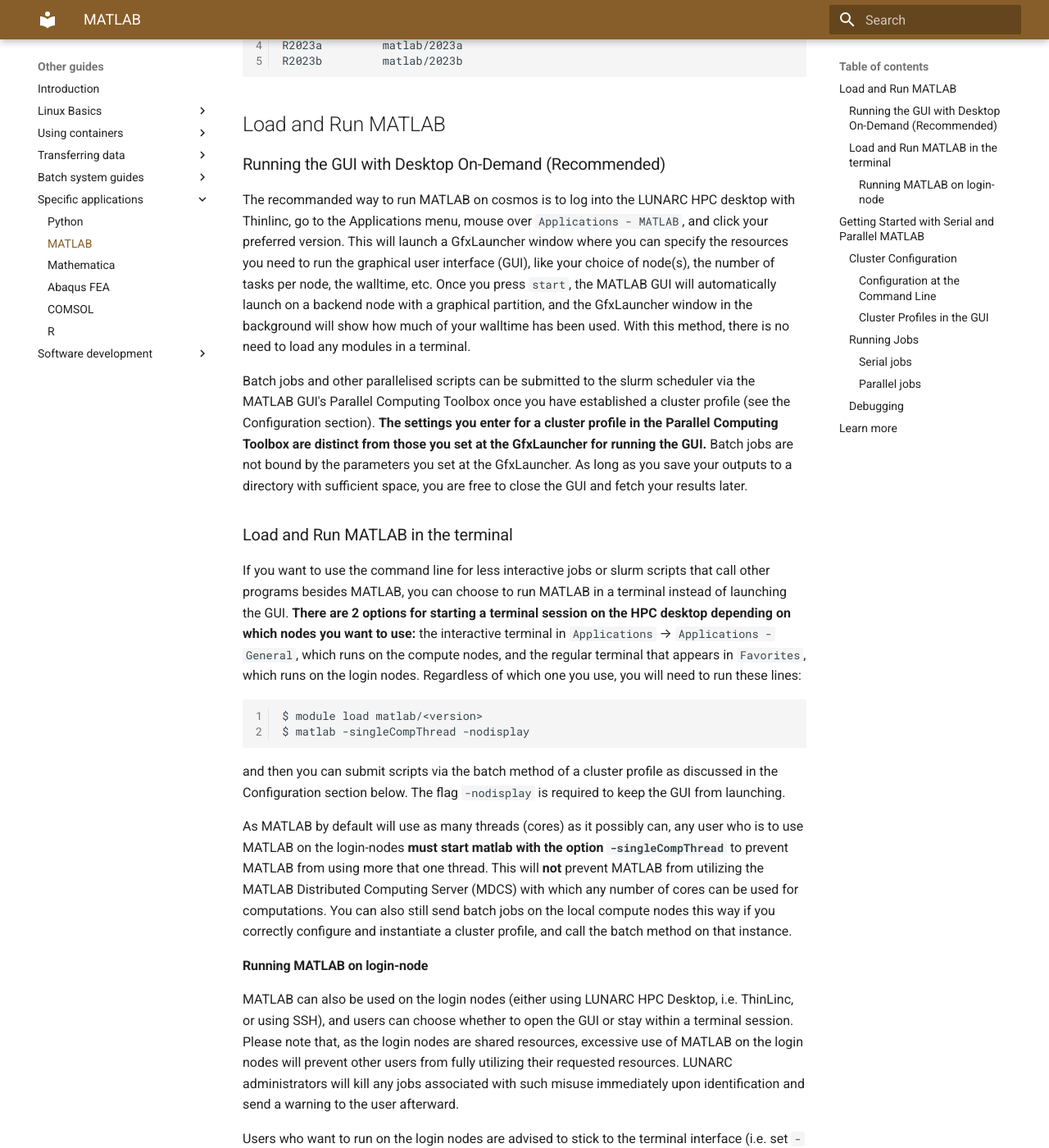
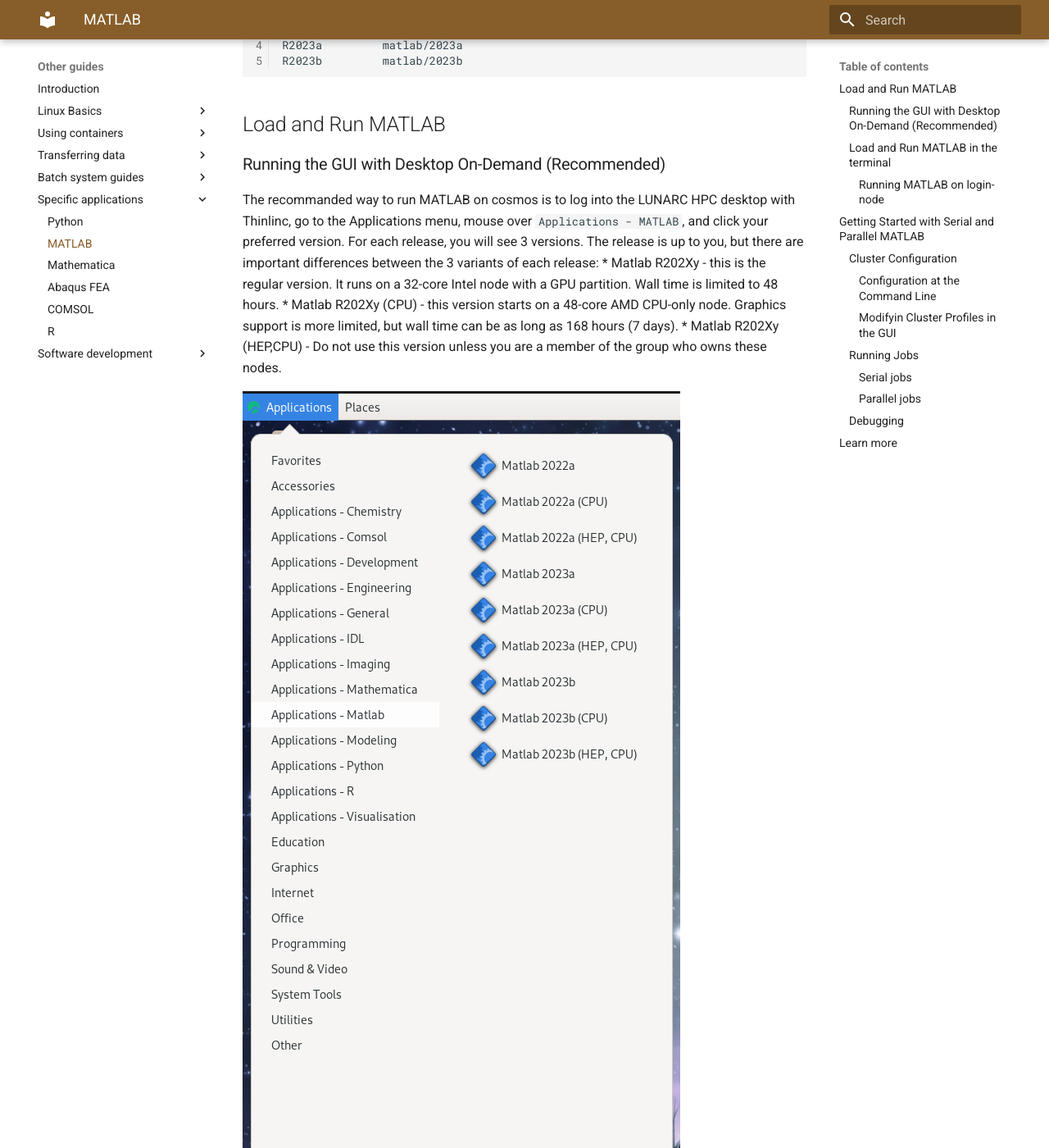
Before and after one commit to lunarc/lunarc_docs, an MkDocs documentation site: the page built from docs/guides/applications/MATLAB.md, in a window 1280 px wide and 1400 px high, scrolled down 384 px. Shown: the whole window at 82% size. Built offline with MkDocs 1.6.1 and Material for MkDocs 9.7.7, drawn with Linux system fonts in a browser that asks for light colours; comment, search, counter and statistics services are not loaded; some of the changed text lies outside the part shown.

Commit message:
Update MATLAB.md
Clarified that the cluster profile manager is not a complete substitute for configCluster, and should only be used after a default profile has been created. Also added a couple of figures.

````diff
--- a/docs/guides/applications/MATLAB.md
+++ b/docs/guides/applications/MATLAB.md
@@ -15,7 +15,16 @@
 ## Load and Run MATLAB
 ### Running the GUI with Desktop On-Demand (Recommended)
 
-The recommanded way to run MATLAB on cosmos is to log into the LUNARC HPC desktop with Thinlinc, go to the Applications menu, mouse over `Applications - MATLAB`, and click your preferred version. This will launch a GfxLauncher window where you can specify the resources you need to run the graphical user interface (GUI), like your choice of node(s), the number of tasks per node, the walltime, etc. Once you press `start`, the MATLAB GUI will automatically launch on a backend node with a graphical partition, and the GfxLauncher window in the background will show how much of your walltime has been used. With this method, there is no need to load any modules in a terminal.
+The recommanded way to run MATLAB on cosmos is to log into the LUNARC HPC desktop with Thinlinc, go to the Applications menu, mouse over `Applications - MATLAB`, and click your preferred version. For each release, you will see 3 versions. The release is up to you, but there are important differences between the 3 variants of each release:
+* Matlab R202Xy - this is the regular version. It runs on a 32-core Intel node with a GPU partition. Wall time is limited to 48 hours.
+* Matlab R202Xy (CPU) - this version starts on a 48-core AMD CPU-only node. Graphics support is more limited, but wall time can be as long as 168 hours (7 days).
+* Matlab R202Xy (HEP,CPU) - Do not use this version unless you are a member of the group who owns these nodes.
+
+![Code example](../../images/Cosmos-AppMenu-Matlab.png "MATLAB versions menu")
+
+This will launch a GfxLauncher window (example below) where you can specify the resources you need to run the graphical user interface (GUI), like your choice of node(s), the number of tasks per node, the walltime, etc. Once you press `start`, the MATLAB GUI will automatically launch on a backend node with a graphical partition, and the GfxLauncher window in the background will show how much of your walltime has been used. With this method, there is no need to load any modules in a terminal.
+
+![Code example](../../images/Cosmos-OnDemand-Matlab23b-advreqs.png "GfxLauncher Options")
 
 Batch jobs and other parallelised scripts can be submitted to the slurm scheduler via the MATLAB GUI's Parallel Computing Toolbox once you have established a cluster profile (see the Configuration section). **The settings you enter for a cluster profile in the Parallel Computing Toolbox are distinct from those you set at the GfxLauncher for running the GUI.** Batch jobs are not bound by the parameters you set at the GfxLauncher. As long as you save your outputs to a directory with sufficient space, you are free to close the GUI and fetch your results later.
 
@@ -105,14 +114,16 @@
 ClusterInfo.clear
 ```
 
-#### Cluster Profiles in the GUI
+#### Modifyin Cluster Profiles in the GUI
 The MATLAB GUI provides a way to set common batch job parameters and save them as one or more Cluster Profiles (`parcluster` objects) to load each time you load that version of MATLAB. These are distinct from the settings input into the GfxLauncher, which only apply to the MATLAB GUI itself, not to batch jobs submitted to SLURM within MATLAB.
 
-From the main menu ribbon along the top, you can can either go to `Preferences` &rarr; `Parallel Computing Toolbox`, or `Parallel` &rarr; `Parallel Preferences`. Either way, the `Parallel Computing Toolbox Preferences` section of the pop-up will have a box where you can select a default profile if any profiles exist; otherwise, click `Cluster Profile Manager` to create one.
+From the main menu ribbon along the top, you can can either go to `Preferences` &rarr; `Parallel Computing Toolbox`, or `Parallel` &rarr; `Parallel Preferences`. Either way, the `Parallel Computing Toolbox Preferences` section of the pop-up will have a box where you can select a default profile if any profiles exist.
+
+**If there is no default profile, it is strongly recommended that you run `configCluster` at the MATLAB command line** and follow steps previously described above, as there are a number of settings that need to be provided by that shell script that users would not be expected to know. The cluster profile manager is better for adding parameters that are not given by default.
 
 ![Code example](../../images/Matlab-ParallelToolboxPrefs.png "Preferences")
 
-In the `Cluster Profile Manager`, the editor will let you set:
+In the `Cluster Profile Manager`, the editor will let you set or modify:
 * the name of the profile
 * the default number of workers (the total number of processes **minus 1**)
 * the default working directory for the job
````
